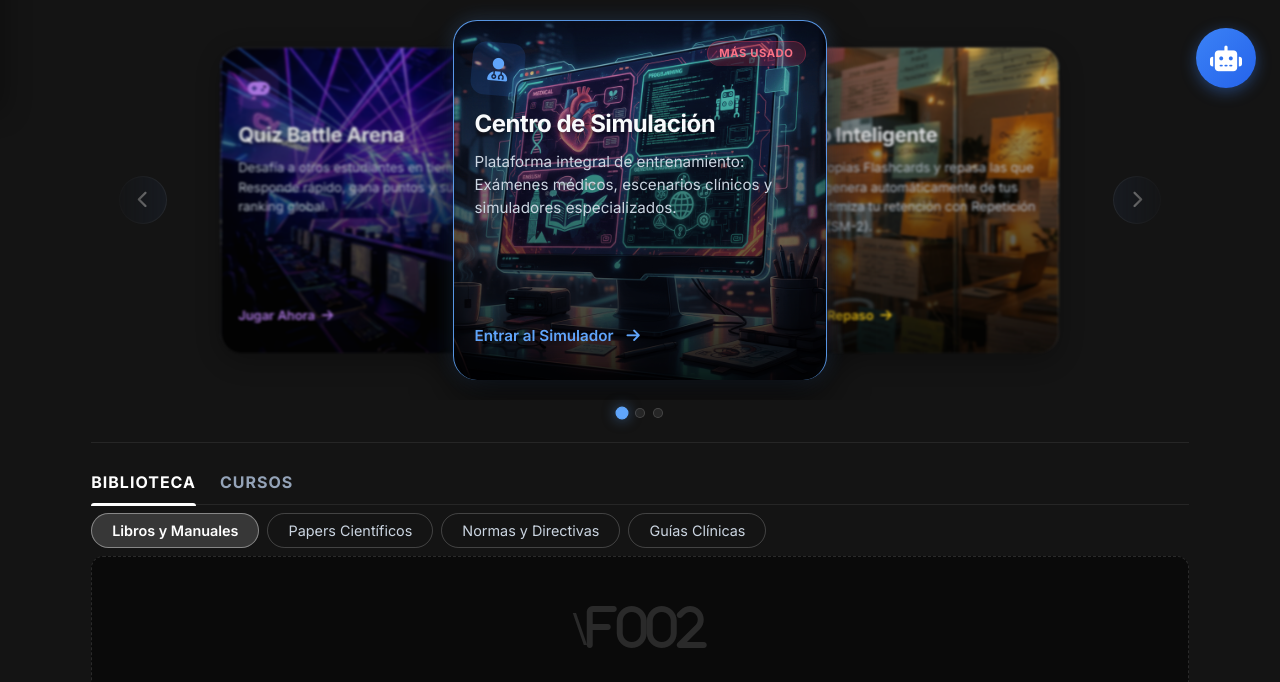
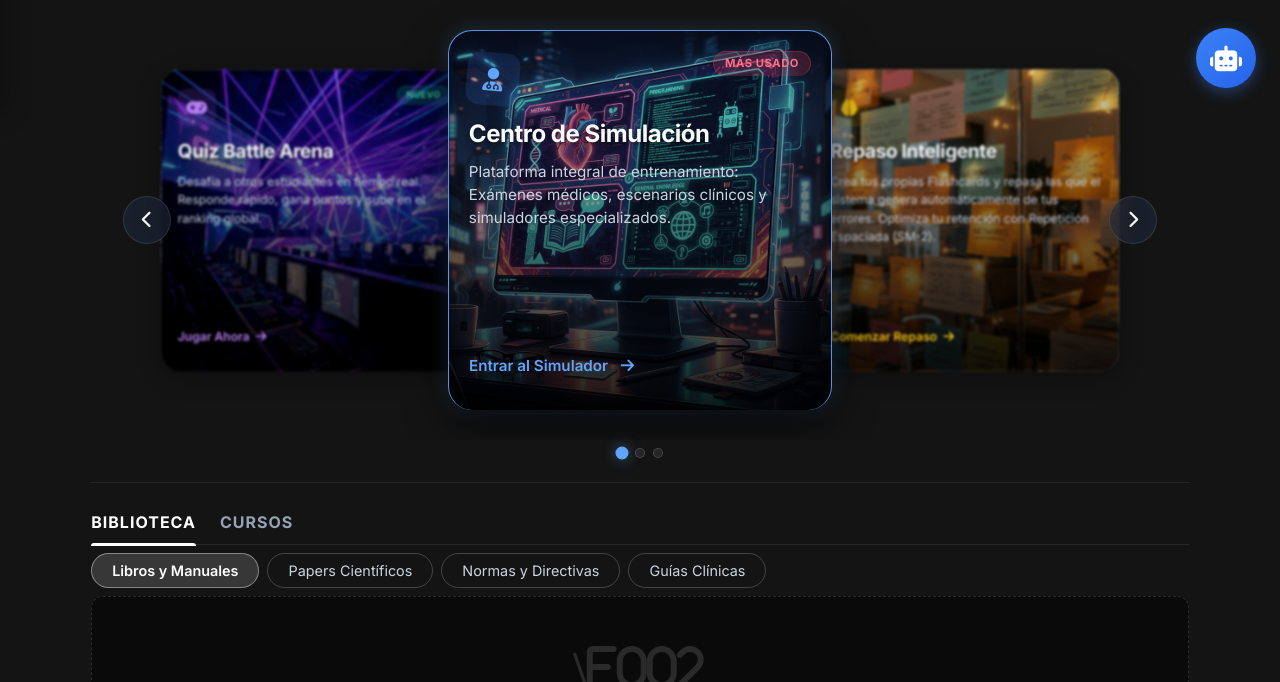
Before and after one commit to richimv/chatbot-tutor-uc, a website: page presentation/public/index.html in a window 1280 px wide. Shown: the part 688-1370 px from the top of the page. Drawn offline with nearby package versions, Linux system fonts and the light colour scheme; no server answers.

Commit message:
Obtimizacion de Carrucel 3D para celulares de gamma media

```diff
--- a/presentation/public/css/modules.css
+++ b/presentation/public/css/modules.css
@@ -5,10 +5,10 @@
 
 /* ─── Section Container ─────────────────────────────────────────── */
 #training-modules {
-    padding: 0.5rem 1rem;
-    /* Super compacto arriba y abajo */
-    max-width: 1100px;
+    padding: 0.5rem 0;
+    max-width: 100%;
     margin: 0 auto;
+    overflow-x: hidden;
     animation: fadeIn 0.8s ease-out;
 }
 
@@ -28,7 +28,7 @@
 .modules-header {
     text-align: center;
     margin-bottom: 0.2rem;
-    /* Eliminamos el espacio vacío debajo del título */
+    padding: 0 1rem;
 }
 
 .modules-title {
@@ -43,7 +43,6 @@
 
 .modules-subtitle {
     color: var(--text-muted, #94a3b8);
-    /* Fallback de color */
     font-size: 0.95rem;
     letter-spacing: 0.03em;
     margin-top: 0.2rem;
@@ -53,15 +52,15 @@
 .carousel-wrapper {
     position: relative;
     width: 100%;
-    height: 400px;
-    /* Súper ajustado a la tarjeta de 380px */
+    max-width: 100%;
+    height: 440px;
     overflow: hidden;
     cursor: grab;
     user-select: none;
     -webkit-user-select: none;
     touch-action: pan-y;
-    -webkit-mask-image: linear-gradient(to right, transparent 0%, black 10%, black 90%, transparent 100%);
-    mask-image: linear-gradient(to right, transparent 0%, black 10%, black 90%, transparent 100%);
+    -webkit-mask-image: linear-gradient(to right, transparent 0%, black 2%, black 98%, transparent 100%);
+    mask-image: linear-gradient(to right, transparent 0%, black 2%, black 98%, transparent 100%);
 }
 
 .carousel-wrapper:active {
@@ -77,13 +76,11 @@
     display: flex;
     justify-content: center;
     align-items: center;
-    /* Centrado vertical con Flexbox (mejor que márgenes negativos) */
 }
 
 /* ─── Cylinder (3D Container) ───────────────────────────────────── */
 .carousel-cylinder {
     position: relative;
-    /* El cilindro debe tener tamaño 0 para que sea un eje de rotación puro */
     width: 0;
     height: 0;
     transform-style: preserve-3d;
@@ -91,9 +88,7 @@
 
 /* ─── Cards (Glassmorphism Pro) ─────────────────────────────────── */
 .carousel-card {
-    /* FIX DE CENTRADO Y CORTE INFERIOR */
     box-sizing: border-box;
-
     position: absolute;
     width: 400px;
     height: 380px;
@@ -101,7 +96,6 @@
     top: 50%;
     margin-left: -200px;
     margin-top: -190px;
-
     border-radius: 24px;
     padding: 1.5rem 1.25rem;
     display: flex;
@@ -111,14 +105,10 @@
     color: inherit;
     transform-origin: center center;
 
-    /* FIX DE COLOR AZULADO: Ahora es totalmente transparente, solo se ve la imagen pura */
     background: transparent;
-
-    /* Mantenemos el desenfoque para las tarjetas adyacentes */
     backdrop-filter: blur(8px);
     -webkit-backdrop-filter: blur(8px);
     border: 1px solid rgba(255, 255, 255, 0.15);
-
     box-shadow:
         0 8px 32px rgba(0, 0, 0, 0.35),
         inset 0 1px 0 rgba(255, 255, 255, 0.08),
@@ -132,8 +122,7 @@
     transition: box-shadow 0.4s ease, border-color 0.4s ease;
 }
 
-/* ── Card Background Images (DEGRADADOS NEUTROS) ── */
-/* Cambié los RGBA azules (15, 23, 42) por negros/neutros para que la imagen resalte con sus colores reales */
+/* ── Card Background Images ── */
 .card-sim {
     background: linear-gradient(to bottom, rgba(0, 0, 0, 0.1), rgba(0, 0, 0, 0.85)), url('../assets/custom-sim-bg.png');
     background-size: cover;
@@ -152,28 +141,19 @@
     background-position: center;
 }
 
-/* ── Active Card Glow (Cyan/Purple) ── */
+/* ── Active Card Glow ── */
 .carousel-card--active {
     border-color: rgba(96, 165, 250, 0.9) !important;
-
-    /* 🚨 AQUÍ ESTÁ LA MAGIA PARA QUITAR EL AZUL OPACO 🚨 */
     background-color: transparent !important;
 
-    /* Quitamos el desenfoque para que se vea nítida la imagen */
-    backdrop-filter: transparent !important;
+    /* 🚨 FIX: Esto estaba mal escrito en tu versión, debe ser 'none' */
+    backdrop-filter: none !important;
     -webkit-backdrop-filter: none !important;
 
-    /* Sombra exterior para el brillo y sombra interior negra para que el texto resalte */
     box-shadow:
-        /* Sombra negra de profundidad (sin cambios mayores) */
         0 15px 40px rgba(0, 0, 0, 0.7),
-
-        /* 🚨 EL BRILLO CIAN: Bajamos la expansión de 45px a 20px, y la opacidad de 0.35 a 0.15 */
         0 0 20px rgba(96, 165, 250, 0.25),
-
-        /* Sombra interna oscura para contraste (ligeramente suavizada a 60px) */
         inset 0 0 60px rgba(0, 0, 0, 0.5) !important;
-
     image-rendering: auto;
 }
 
@@ -220,7 +200,6 @@ a.carousel-card * {
 .module-info h3 {
     color: var(--text-main, #ffffff);
     font-size: 1.5rem;
-    /* Aumentado de 1.25rem a 1.5rem */
     font-weight: 700;
     margin-bottom: 0.5rem;
     text-shadow: 0 2px 4px rgba(0, 0, 0, 0.5);
@@ -229,7 +208,6 @@ a.carousel-card * {
 .module-info p {
     color: var(--text-secondary, #94a3b8);
     font-size: 0.95rem;
-    /* Aumentado de 0.85rem a 0.95rem */
     line-height: 1.5;
     margin-bottom: 1.2rem;
 }
@@ -241,7 +219,6 @@ a.carousel-card * {
     gap: 0.5rem;
     font-weight: 600;
     font-size: 0.95rem;
-    /* Aumentado de 0.88rem a 0.95rem */
     padding: 0.5rem 0;
     transition: gap 0.25s ease;
 }
@@ -310,11 +287,11 @@ a.carousel-card * {
 }
 
 .carousel-prev {
-    left: 0.75rem;
+    left: 2rem;
 }
 
 .carousel-next {
-    right: 0.75rem;
+    right: 2rem;
 }
 
 .carousel-nav:hover {
@@ -330,7 +307,6 @@ a.carousel-card * {
     justify-content: center;
     gap: 0.5rem;
     padding-top: 0.5rem;
-    /* Reducido espacio superior */
     padding-bottom: 1rem;
 }
 
@@ -367,19 +343,19 @@ a.carousel-card * {
         font-size: 1.5rem;
     }
 
-    /* Ventana súper compacta en tablet/móvil grande */
     .carousel-wrapper {
-        height: 350px;
+        height: 380px;
     }
 
     .carousel-card {
-        height: 320px;
         padding: 1.25rem 1rem;
         margin-top: -160px;
-        /* Mitad de 320px */
+
+        /* 🚨 FIX MÓVIL: Apagamos el cristal para salvar batería, pero dejamos la imagen INTACTA */
+        backdrop-filter: none !important;
+        -webkit-backdrop-filter: none !important;
     }
 
-    /* En móvil devolvemos los textos a un tamaño estándar para que quepan */
     .module-info h3 {
         font-size: 1.15rem;
         margin-bottom: 0.3rem;
@@ -401,26 +377,21 @@ a.carousel-card * {
     }
 
     .carousel-prev {
-        left: 0.25rem;
+        left: 2%;
     }
 
     .carousel-next {
-        right: 0.25rem;
+        right: 2%;
     }
 }
 
 @media (max-width: 480px) {
-
-    /* Pantallas muy pequeñas (iPhone SE, etc) */
     .carousel-wrapper {
         height: 300px;
     }
 
-    /* Apretado al máximo */
-
     .carousel-card {
         height: 280px;
         margin-top: -140px;
-        /* Mitad de 280px */
     }
 }
--- a/presentation/public/js/training-carousel.js
+++ b/presentation/public/js/training-carousel.js
@@ -1,52 +1,43 @@
 /**
- * 3D Cylindrical Perspective Carousel (Z=0 HD Fix + Performance Optimized)
+ * 3D Cylindrical Perspective Carousel (Z=0 HD Fix + Ultra Performance + Panorama)
  * Centro de Entrenamiento — Hub Academia
- * * Vanilla JS (ES6+) engine with:
- * - Dynamic angle/radius calculation (apothem formula)
- * - Lerp-based smooth 60fps animation
- * - Billboarding (face-forward)
- * - Focal arc visibility (front-only with blur/opacity falloff)
- * - Mouse drag, touch swipe (with inertia), scroll wheel, keyboard
- * - Intersection Observer (Pauses engine when off-screen to save battery)
  */
 (function () {
     'use strict';
 
     // ─── CONFIGURATION ─────────────────────────────────────────
     const CONFIG = {
-        lerpFactor: 0.08,        // Smoothness (lower = smoother but slower)
-        dragSensitivity: 0.3,    // Mouse drag: degrees per pixel
-        touchSensitivity: 0.35,  // Touch drag: degrees per pixel
-        scrollSensitivity: 0.5,  // Wheel: degrees per delta unit
-        inertiaDamping: 0.92,    // Inertia friction (0-1, higher = longer glide)
-        snapThreshold: 0.15,     // Snap when velocity is below this (deg/frame)
-        minCardWidth: 240,       // Min card width (px)
-        maxCardWidth: 380,       // Max card width (px)
-        cardHeight: 360,         // Card height (px)
-        perspective: 2000,       // Higher perspective = flatter depth = sharper rendering
-        focusScale: 1.0,         // IMPORTANT: Scale 1.0 = RAZOR SHARP (no subpixel interpolation)
-        autoPlayDelay: 6000,     // Auto-rotate interval (ms), 0 to disable
+        lerpFactor: 0.08,
+        dragSensitivity: 0.3,
+        touchSensitivity: 0.35,
+        scrollSensitivity: 0.5,
+        inertiaDamping: 0.92,
+        snapThreshold: 0.15,
+        minCardWidth: 240,
+        maxCardWidth: 400, // Ajustado para tus nuevas tarjetas
+        cardHeight: 380,   // Ajustado para tus nuevas tarjetas
+        perspective: 2000,
+        autoPlayDelay: 6000,
     };
 
     // ─── STATE ──────────────────────────────────────────────────
     let cards = [];
-    let n = 0;                   // Number of cards
-    let theta = 0;               // Angle step (360/n)
-    let radius = 0;              // Cylinder radius (apothem)
-    let cardWidth = 0;           // Current card width (responsive)
+    let n = 0;
+    let theta = 0;
+    let radius = 0;
+    let cardWidth = 0;
 
-    let targetAngle = 0;         // Where we want to rotate to
-    let currentAngle = 0;        // Current displayed angle (lerped)
-    let velocity = 0;            // Inertia velocity (deg/frame)
-    let isAnimating = false;     // Whether rAF loop is running
-    let isDragging = false;      // Is user dragging
-    let isVisible = false;       // Visibility state via Intersection Observer
-    let dragStartX = 0;         // Drag start X position
-    let lastDragX = 0;          // Last drag X (for velocity calc)
-    let lastDragTime = 0;       // Last drag timestamp
+    let targetAngle = 0;
+    let currentAngle = 0;
+    let velocity = 0;
+    let isAnimating = false;
+    let isDragging = false;
+    let isVisible = false;
+    let dragStartX = 0;
+    let lastDragX = 0;
+    let lastDragTime = 0;
     let autoPlayTimer = null;
 
-    // DOM references
     let cylinder = null;
     let scene = null;
     let wrapper = null;
@@ -56,7 +47,6 @@
 
     // ─── INIT ───────────────────────────────────────────────────
     function init() {
-        // Usa el ID específico para asegurar el arranque
         wrapper = document.getElementById('carouselWrapper') || document.querySelector('.carousel-wrapper');
         if (!wrapper) return;
 
@@ -64,7 +54,6 @@
         cylinder = wrapper.querySelector('.carousel-cylinder');
         cards = Array.from(cylinder.querySelectorAll('.carousel-card'));
 
-        // Manejo seguro del contenedor de indicadores
         const parentSection = wrapper.closest('section');
         if (parentSection) {
             indicatorsContainer = parentSection.querySelector('.carousel-indicators');
@@ -82,10 +71,8 @@
         buildIndicators();
         positionCards();
         bindEvents();
-        setupIntersectionObserver(); // Activa el optimizador de recursos
+        setupIntersectionObserver();
         startAutoPlay();
-
-        // Initial render
         updateVisuals();
     }
 
@@ -94,38 +81,38 @@
         const observer = new IntersectionObserver((entries) => {
             entries.forEach(entry => {
                 isVisible = entry.isIntersecting;
-                if (isVisible) {
-                    // Reanudar animaciones si es necesario
+                if (isVisible && !document.hidden) {
                     if (Math.abs(targetAngle - currentAngle) > 0.01 || Math.abs(velocity) > 0.01) {
                         startAnimationLoop();
                     }
-                    startAutoPlay(); // Reanudar rotación automática si estaba activa
+                    startAutoPlay();
                 } else {
-                    // Detener auto-rotación para ahorrar batería
                     pauseAutoPlay();
                 }
             });
-        }, { threshold: 0.1 }); // Se activa/desactiva cuando el 10% está visible
-
+        }, { threshold: 0.1 });
         observer.observe(wrapper);
     }
 
     // ─── MATH & GEOMETRY ────────────────────────────────────────
     function calculateDimensions() {
         const wrapperWidth = wrapper.clientWidth;
-        // Responsive card width
         cardWidth = Math.min(CONFIG.maxCardWidth, Math.max(CONFIG.minCardWidth, wrapperWidth * 0.35));
 
-        // For mobile, further constrain
-        if (wrapperWidth < 600) {
+        // 🚨 EL FIX: Tres tamaños de tarjeta según la pantalla
+        if (wrapperWidth <= 480) {
+            // Celulares: Tarjetas muy compactas (280px)
+            cardWidth = Math.min(CONFIG.maxCardWidth, Math.max(220, wrapperWidth * 0.70));
+            CONFIG._activeCardHeight = 280;
+        } else if (wrapperWidth <= 768) {
+            // Tablets: Tarjetas medianas (320px)
             cardWidth = Math.min(CONFIG.maxCardWidth, Math.max(220, wrapperWidth * 0.65));
-            // Reduce card height on mobile to prevent vertical clipping
-            CONFIG._activeCardHeight = 240;
+            CONFIG._activeCardHeight = 320;
         } else {
+            // PC: Tarjetas grandes (380px)
             CONFIG._activeCardHeight = CONFIG.cardHeight;
         }
 
-        // Apothem formula: r = (w/2) / tan(π/n)
         if (n >= 3) {
             radius = (cardWidth / 2) / Math.tan(Math.PI / n);
         } else if (n === 2) {
@@ -134,22 +121,16 @@
             radius = 0;
         }
 
-        // Spread radius — larger = side cards pushed further out to the sides
         radius = Math.max(radius, cardWidth * 1.1);
-
-        // FIX: Forzar radio entero para evitar subpíxeles
         radius = Math.round(radius);
-
-        // Update scene perspective
         scene.style.perspective = CONFIG.perspective + 'px';
     }
 
     function positionCards() {
         const activeHeight = CONFIG._activeCardHeight || CONFIG.cardHeight;
-        cards.forEach((card, i) => {
+        cards.forEach((card) => {
             card.style.width = cardWidth + 'px';
             card.style.height = activeHeight + 'px';
-            // Center cards within the cylinder
             card.style.left = '50%';
             card.style.top = '50%';
             card.style.marginLeft = -(cardWidth / 2) + 'px';
@@ -157,7 +138,6 @@
         });
     }
 
-    // ─── INDICATORS ─────────────────────────────────────────────
     function buildIndicators() {
         if (!indicatorsContainer) return;
         indicatorsContainer.innerHTML = '';
@@ -180,18 +160,12 @@
     }
 
     function getActiveIndex() {
-        // Normalize angle to [0, 360)
         let normalizedAngle = ((currentAngle % 360) + 360) % 360;
-        // The card at index i sits at angle i * theta
-        // The "front" is at angle 0, so the active card is at:
         let index = Math.round(normalizedAngle / theta) % n;
-        // Invertimos el index visual porque el carrusel gira al reves del DOM
         return (n - index) % n;
     }
 
-    // ─── NAVIGATION ─────────────────────────────────────────────
     function goToCard(index) {
-        // Compensamos la inversion visual
         let realIndex = (n - index) % n;
         const targetCardAngle = realIndex * theta;
         let normalizedCurrent = ((targetAngle % 360) + 360) % 360;
@@ -207,7 +181,7 @@
     }
 
     function goNext() {
-        targetAngle -= theta; // Invertido para que "Next" vaya a la derecha visual
+        targetAngle -= theta;
         velocity = 0;
         resetAutoPlay();
         startAnimationLoop();
@@ -234,16 +208,13 @@
         startAnimationLoop();
     }
 
-    // ─── ANIMATION LOOP ─────────────────────────────────────────
     function startAnimationLoop() {
-        // Si ya está animando o si no es visible en pantalla, no iniciar el bucle
         if (isAnimating || !isVisible) return;
         isAnimating = true;
         requestAnimationFrame(animationFrame);
     }
 
     function animationFrame() {
-        // Doble validación: si se oculta de la pantalla durante la animación, se detiene
         if (!isAnimating || !isVisible) {
             isAnimating = false;
             return;
@@ -279,22 +250,22 @@
         }
     }
 
-    // ─── RENDERING (🚨 FIX DEFINITIVO 4K 🚨) ──────────────────────────────
-    const VISUAL_SPREAD = 42;
+    // ─── RENDERING (🚨 EXPANSIÓN INTELIGENTE Y RENDIMIENTO MÓVIL 🚨) ───
+    function updateVisuals() {
+        cylinder.style.transform = `translateZ(${-radius}px)`;
+        const slotFloat = currentAngle / theta;
 
-    function updateVisuals() {
-        // EL TRUCO: El cilindro NO gira. Solo se empuja hacia atrás.
-        // Esto crea el "Punto 0" exacto en la pantalla de tu monitor.
-        cylinder.style.transform = `translateZ(${-radius}px)`;
+        // Detectores dinámicos
+        const isMobile = window.innerWidth <= 768;
 
-        const slotFloat = currentAngle / theta;
+        // 🚨 EL SECRETO: Si es PC usamos 58 (panorámico), si es móvil usamos 42 (compacto)
+        const VISUAL_SPREAD = isMobile ? 42 : 58;
 
         cards.forEach((card, i) => {
             let slotDiff = i - slotFloat;
             while (slotDiff > n / 2) slotDiff -= n;
             while (slotDiff < -n / 2) slotDiff += n;
 
-            // Este es el ángulo vital. Cuando la tarjeta está al medio, esto da 0.
             const visualAngle = slotDiff * VISUAL_SPREAD;
             const absVisualAngle = Math.abs(visualAngle);
 
@@ -304,14 +275,14 @@
                 opacity = 1;
                 blur = 0;
                 scale = 1.0;
-            } else if (absVisualAngle <= 60) {
-                const t = absVisualAngle / 60;
-                opacity = 1 - (t * t * 0.25);
-                blur = t * 2.0;
+            } else if (absVisualAngle <= 70) {
+                const t = absVisualAngle / 70;
+                opacity = 1 - (t * t * 0.05); // Muy visible en costados
+                blur = t * 1.5;
                 scale = 1.0 - (t * 0.15);
-            } else if (absVisualAngle <= 100) {
-                const t = (absVisualAngle - 60) / 40;
-                opacity = 0.75 * (1 - t * 0.7);
+            } else if (absVisualAngle <= 120) {
+                const t = (absVisualAngle - 70) / 50;
+                opacity = 0.9 * (1 - t * 0.5);
                 blur = 2.0 + t * 4;
                 scale = 0.85 - (t * 0.1);
             } else {
@@ -321,21 +292,23 @@
             }
 
             const zIndex = Math.round((180 - absVisualAngle) * 10);
+            card.style.opacity = opacity;
 
-            card.style.opacity = opacity;
-            card.style.filter = (absVisualAngle < 3) ? 'none' : (blur > 0.3 ? `blur(${blur.toFixed(1)}px)` : 'none');
+            // 🚨 OPTIMIZACIÓN EXTREMA DE GPU 🚨
+            if (isMobile) {
+                card.style.filter = 'none'; // Cero lag en celulares
+            } else {
+                card.style.filter = (absVisualAngle < 3) ? 'none' : (blur > 0.2 ? `blur(${blur.toFixed(1)}px)` : 'none');
+            }
+
             card.style.zIndex = zIndex;
-            card.style.visibility = (absVisualAngle > 100) ? 'hidden' : 'visible';
+            card.style.visibility = (absVisualAngle > 120) ? 'hidden' : 'visible';
 
-            // ALQUIMIA 3D:
-            // Al estar en el medio, visualAngle es 0.
-            // La tarjeta ejecuta: rotateY(0) translateZ(radius) rotateY(0).
-            // Esto anula el motor 3D y dispara el texto en vectores HD nativos.
             card.style.transform = `rotateY(${visualAngle.toFixed(2)}deg) translateZ(${radius}px) rotateY(${-visualAngle.toFixed(2)}deg) scale(${scale.toFixed(3)})`;
 
             const isActive = absVisualAngle < VISUAL_SPREAD * 0.3;
             card.classList.toggle('carousel-card--active', isActive);
-            card.style.pointerEvents = opacity > 0.1 ? 'auto' : 'none';
+            card.style.pointerEvents = opacity > 0.5 ? 'auto' : 'none';
         });
 
         updateIndicators();
@@ -347,9 +320,22 @@
         if (nextBtn) nextBtn.addEventListener('click', goNext);
 
         document.addEventListener('keydown', (e) => {
-            if (!isInViewport(wrapper) || !isVisible) return; // Si no es visible, ignorar
+            if (!isInViewport(wrapper) || !isVisible || document.hidden) return;
             if (e.key === 'ArrowLeft') { e.preventDefault(); goPrev(); startAnimationLoop(); }
             if (e.key === 'ArrowRight') { e.preventDefault(); goNext(); startAnimationLoop(); }
+        });
+
+        // 🚨 PREVENCIÓN TAB-THROTTLING (Ruleta loca al volver de otra pestaña)
+        document.addEventListener("visibilitychange", () => {
+            if (document.hidden) {
+                isAnimating = false;
+                pauseAutoPlay();
+            } else {
+                if (isVisible) {
+                    startAutoPlay();
+                    startAnimationLoop();
+                }
+            }
         });
 
         wrapper.addEventListener('mousedown', onDragStart);
@@ -371,24 +357,8 @@
                 }
             });
         });
-
-        // 🚨 NUEVO: DETECTOR DE CAMBIO DE PESTAÑA (TAB SWITCHING)
-        document.addEventListener("visibilitychange", () => {
-            if (document.hidden) {
-                // El usuario se fue a otra pestaña: Apagamos motores y auto-play
-                isAnimating = false;
-                pauseAutoPlay();
-            } else {
-                // El usuario volvió: Reanudamos suavemente
-                if (isVisible) {
-                    startAutoPlay();
-                    startAnimationLoop();
-                }
-            }
-        });
     }
 
-    // ── Mouse Drag Handlers ──
     function onDragStart(e) {
         if (e.target.closest('.carousel-nav')) return;
         isDragging = true;
@@ -427,10 +397,9 @@
         if (Math.abs(velocity) < CONFIG.snapThreshold) {
             snapToNearest();
         }
-        if (isVisible) startAutoPlay(); // Reanuda autoplay si sigue visible
+        if (isVisible && !document.hidden) startAutoPlay();
     }
 
-    // ── Touch Handlers ──
     let touchStartX = 0;
 
     function onTouchStart(e) {
@@ -469,12 +438,11 @@
             snapToNearest();
         }
         setTimeout(() => cards.forEach(c => c._wasDragged = false), 50);
-        if (isVisible) startAutoPlay(); // Reanuda autoplay si sigue visible
+        if (isVisible && !document.hidden) startAutoPlay();
     }
 
-    // ── Scroll Wheel Handler ──
     function onWheel(e) {
-        if (!isInViewport(wrapper) || !isVisible) return;
+        if (!isInViewport(wrapper) || !isVisible || document.hidden) return;
         e.preventDefault();
         targetAngle += e.deltaY * CONFIG.scrollSensitivity;
         velocity = 0;
@@ -484,25 +452,17 @@
         startAnimationLoop();
     }
 
-    // ── Resize Handler ──
     function onResize() {
         calculateDimensions();
         positionCards();
         updateVisuals();
     }
 
-    // ─── AUTO-PLAY ──────────────────────────────────────────────
-    // ─── AUTO-PLAY ──────────────────────────────────────────────
     function startAutoPlay() {
         if (CONFIG.autoPlayDelay <= 0) return;
-
         if (!autoPlayTimer) {
             autoPlayTimer = setInterval(() => {
-                // 🚨 FIX DE OPTIMIZACIÓN: Solo gira si no arrastras, si es visible en pantalla,
-                // Y si el usuario NO está en otra pestaña (!document.hidden)
-                if (!isDragging && isVisible && !document.hidden) {
-                    goNext();
-                }
+                if (!isDragging && isVisible && !document.hidden) goNext();
             }, CONFIG.autoPlayDelay);
         }
     }
@@ -516,10 +476,9 @@
 
     function resetAutoPlay() {
         pauseAutoPlay();
-        if (isVisible) startAutoPlay();
+        if (isVisible && !document.hidden) startAutoPlay();
     }
 
-    // ─── UTILITIES ──────────────────────────────────────────────
     function isInViewport(el) {
         const rect = el.getBoundingClientRect();
         return rect.top < window.innerHeight && rect.bottom > 0;
@@ -533,7 +492,6 @@
         };
     }
 
-    // ─── BOOT ───────────────────────────────────────────────────
     if (document.readyState === 'loading') {
         document.addEventListener('DOMContentLoaded', init);
     } else {
```
Also changed, not shown: presentation/public/css/hero.css (+12 -1 lines), presentation/public/index.html (+2 -2 lines).
